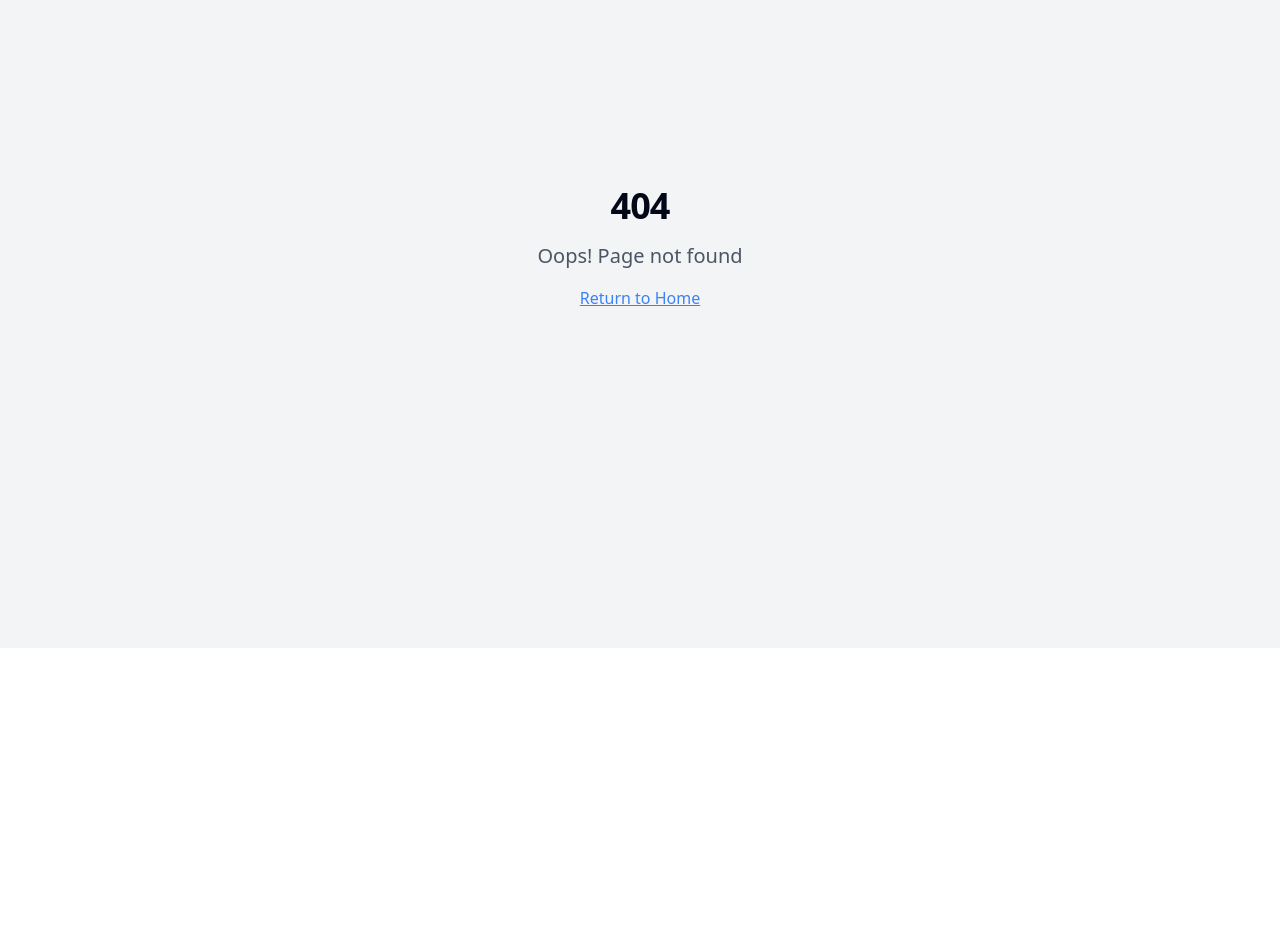
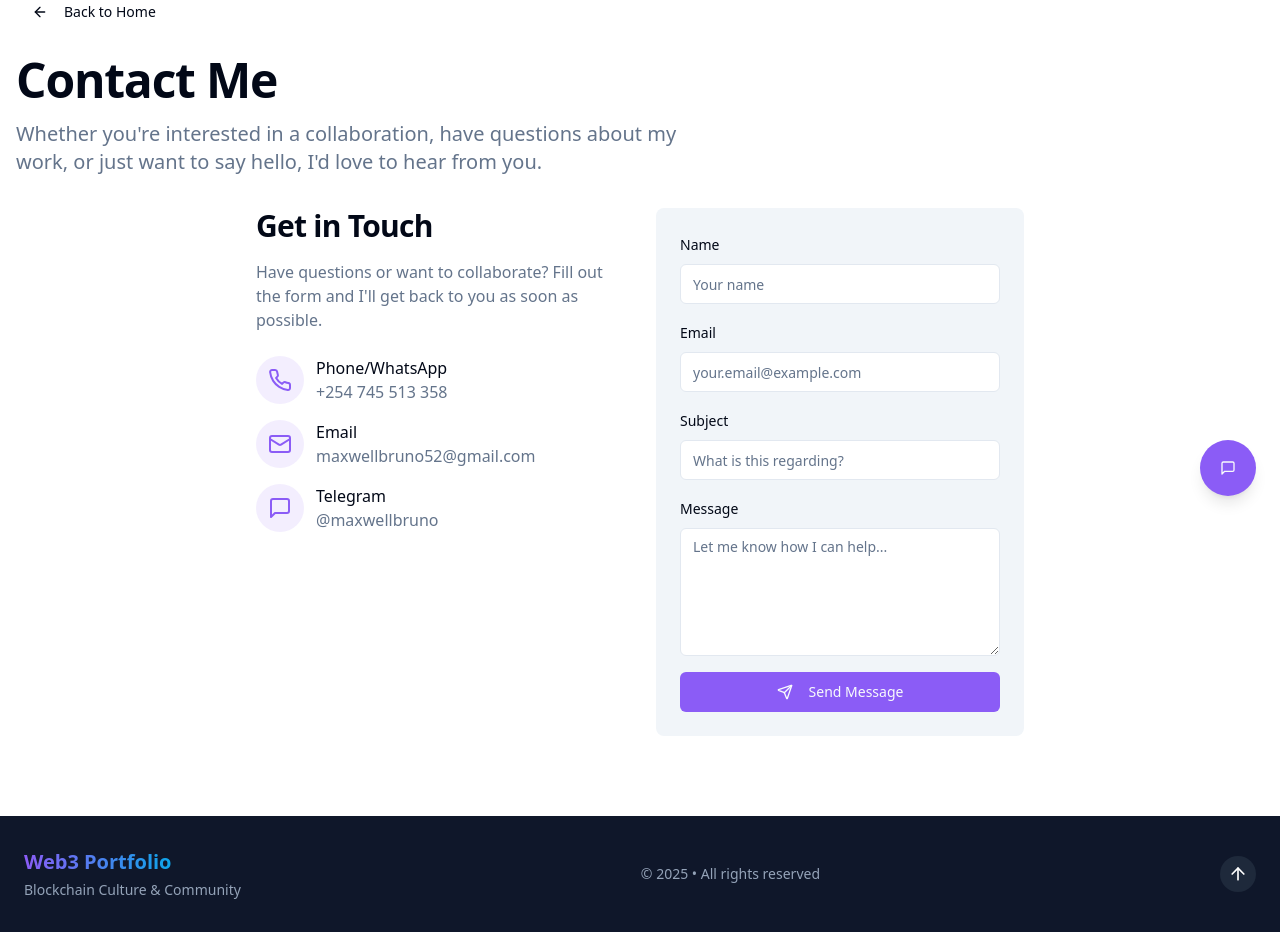
Before and after one commit to Maxwellbruno95/culture-crypto-verse, a React (Vite) app: page /contact in a window 1280 px wide. Before the commit this address had no page. Shown: the part 280-1212 px from the top of the page. Before the commit the page ends 928 px from the top, so only its background shows below. Built offline with nearby package versions, Linux system fonts and the light colour scheme.

Commit message:
Refactor: Update contact information
Update contact links and add a contact form functionality.

```diff
--- a/src/App.tsx
+++ b/src/App.tsx
@@ -1,9 +1,11 @@
+
 import { Toaster } from "@/components/ui/toaster";
 import { Toaster as Sonner } from "@/components/ui/sonner";
 import { TooltipProvider } from "@/components/ui/tooltip";
 import { QueryClient, QueryClientProvider } from "@tanstack/react-query";
 import { BrowserRouter, Routes, Route } from "react-router-dom";
 import Index from "./pages/Index";
+import Contact from "./pages/Contact";
 import NotFound from "./pages/NotFound";
 
 const queryClient = new QueryClient();
@@ -16,6 +18,7 @@ const App = () => (
       <BrowserRouter>
         <Routes>
           <Route path="/" element={<Index />} />
+          <Route path="/contact" element={<Contact />} />
           {/* ADD ALL CUSTOM ROUTES ABOVE THE CATCH-ALL "*" ROUTE */}
           <Route path="*" element={<NotFound />} />
         </Routes>
--- a/src/components/Contact.tsx
+++ b/src/components/Contact.tsx
@@ -8,7 +8,9 @@ import {
   Send,
   Youtube,
   ExternalLink,
-  MessageSquare
+  MessageSquare,
+  Linkedin,
+  Facebook
 } from "lucide-react";
 
 const Contact = () => {
@@ -16,32 +18,37 @@ const Contact = () => {
     {
       platform: "Twitter/X",
       icon: <Twitter className="h-6 w-6" />,
-      url: "https://twitter.com/web3educator",
+      url: "https://x.com/maxwellbrunoX",
     },
     {
       platform: "Instagram",
       icon: <Instagram className="h-6 w-6" />,
-      url: "https://instagram.com/web3educator",
+      url: "https://www.instagram.com/maxwellbruno.eth/",
+    },
+    {
+      platform: "Facebook",
+      icon: <Facebook className="h-6 w-6" />,
+      url: "https://www.facebook.com/maxwellbruno/",
     },
     {
       platform: "Telegram",
       icon: <MessageSquare className="h-6 w-6" />,
-      url: "https://t.me/web3educator",
+      url: "https://t.me/maxwellbruno",
     },
     {
       platform: "Email",
       icon: <Mail className="h-6 w-6" />,
-      url: "mailto:contact@web3educator.com",
+      url: "mailto:maxwellbruno52@gmail.com",
     },
     {
-      platform: "Lens",
-      icon: <ExternalLink className="h-6 w-6" />,
-      url: "https://lens.xyz/web3educator",
+      platform: "LinkedIn",
+      icon: <Linkedin className="h-6 w-6" />,
+      url: "https://www.linkedin.com/in/maxwell-bruno-244ba8141/",
     },
     {
       platform: "YouTube",
       icon: <Youtube className="h-6 w-6" />,
-      url: "https://youtube.com/web3educator",
+      url: "https://www.youtube.com/channel/UCHSH81HCDZBL99c6D7zjUfQ",
     },
   ];
 
@@ -50,7 +57,7 @@ const Contact = () => {
       <div className="max-w-3xl mx-auto text-center space-y-8">
         <h2 className="text-4xl font-bold text-white">Let's Connect</h2>
         <p className="text-xl text-slate-300">
-          Interested in collaborating on blockchain projects, cultural NFTs, or Web3 education?
+          OUL Estates is mainly focused on empowering artists, musicians, developers, builders, innovators and sustainable living.
           Reach out through any of these platforms.
         </p>
 
@@ -70,6 +77,7 @@ const Contact = () => {
         </div>
 
         <div className="mt-12 pt-8 border-t border-slate-700">
+          <a href="/contact">
             <Button
               size="lg"
               className="bg-crypto-purple hover:bg-crypto-darkpurple group"
@@ -77,6 +85,7 @@ const Contact = () => {
               <Send className="mr-2 h-5 w-5 group-hover:translate-x-1 transition-transform" />
               Get In Touch
             </Button>
+          </a>
           <p className="mt-4 text-sm text-slate-400">
             Available for collaborations, speaking engagements, and community building.
           </p>
--- /dev/null
+++ b/src/components/ContactForm.tsx
@@ -0,0 +1,193 @@
+
+import { useState } from "react";
+import { z } from "zod";
+import { useForm } from "react-hook-form";
+import { zodResolver } from "@hookform/resolvers/zod";
+import { Phone, Mail, Send, MessageSquare } from "lucide-react";
+import { Button } from "@/components/ui/button";
+import {
+  Form,
+  FormControl,
+  FormField,
+  FormItem,
+  FormLabel,
+  FormMessage,
+} from "@/components/ui/form";
+import { Input } from "@/components/ui/input";
+import { Textarea } from "@/components/ui/textarea";
+import { toast } from "@/hooks/use-toast";
+
+const formSchema = z.object({
+  name: z.string().min(2, { message: "Name must be at least 2 characters." }),
+  email: z.string().email({ message: "Please enter a valid email address." }),
+  subject: z.string().min(5, { message: "Subject must be at least 5 characters." }),
+  message: z.string().min(10, { message: "Message must be at least 10 characters." }),
+});
+
+const ContactForm = () => {
+  const [isSubmitting, setIsSubmitting] = useState(false);
+
+  const form = useForm<z.infer<typeof formSchema>>({
+    resolver: zodResolver(formSchema),
+    defaultValues: {
+      name: "",
+      email: "",
+      subject: "",
+      message: "",
+    },
+  });
+
+  const onSubmit = async (data: z.infer<typeof formSchema>) => {
+    setIsSubmitting(true);
+
+    try {
+      // In a real application, you would send this data to your server
+      console.log("Form data:", data);
+
+      // Simulate API call
+      await new Promise(resolve => setTimeout(resolve, 1000));
+
+      toast({
+        title: "Message sent successfully!",
+        description: "We'll get back to you as soon as possible.",
+      });
+
+      form.reset();
+    } catch (error) {
+      console.error("Error submitting form:", error);
+      toast({
+        title: "Failed to send message",
+        description: "Please try again later.",
+        variant: "destructive",
+      });
+    } finally {
+      setIsSubmitting(false);
+    }
+  };
+
+  return (
+    <div className="max-w-3xl mx-auto grid md:grid-cols-2 gap-8 items-start">
+      <div>
+        <h2 className="text-3xl font-bold mb-4">Get in Touch</h2>
+        <p className="text-muted-foreground mb-6">
+          Have questions or want to collaborate? Fill out the form and I'll get back to you as soon as possible.
+        </p>
+
+        <div className="space-y-4">
+          <div className="flex items-center gap-3">
+            <div className="bg-crypto-purple/10 p-3 rounded-full">
+              <Phone className="h-6 w-6 text-crypto-purple" />
+            </div>
+            <div>
+              <p className="font-medium">Phone/WhatsApp</p>
+              <a href="tel:+254745513358" className="text-muted-foreground hover:text-crypto-purple">
+                +254 745 513 358
+              </a>
+            </div>
+          </div>
+
+          <div className="flex items-center gap-3">
+            <div className="bg-crypto-purple/10 p-3 rounded-full">
+              <Mail className="h-6 w-6 text-crypto-purple" />
+            </div>
+            <div>
+              <p className="font-medium">Email</p>
+              <a href="mailto:maxwellbruno52@gmail.com" className="text-muted-foreground hover:text-crypto-purple">
+                maxwellbruno52@gmail.com
+              </a>
+            </div>
+          </div>
+
+          <div className="flex items-center gap-3">
+            <div className="bg-crypto-purple/10 p-3 rounded-full">
+              <MessageSquare className="h-6 w-6 text-crypto-purple" />
+            </div>
+            <div>
+              <p className="font-medium">Telegram</p>
+              <a href="https://t.me/maxwellbruno" className="text-muted-foreground hover:text-crypto-purple">
+                @maxwellbruno
+              </a>
+            </div>
+          </div>
+        </div>
+      </div>
+
+      <div className="bg-muted p-6 rounded-lg">
+        <Form {...form}>
+          <form onSubmit={form.handleSubmit(onSubmit)} className="space-y-4">
+            <FormField
+              control={form.control}
+              name="name"
+              render={({ field }) => (
+                <FormItem>
+                  <FormLabel>Name</FormLabel>
+                  <FormControl>
+                    <Input placeholder="Your name" {...field} />
+                  </FormControl>
+                  <FormMessage />
+                </FormItem>
+              )}
+            />
+
+            <FormField
+              control={form.control}
+              name="email"
+              render={({ field }) => (
+                <FormItem>
+                  <FormLabel>Email</FormLabel>
+                  <FormControl>
+                    <Input placeholder="your.email@example.com" {...field} />
+                  </FormControl>
+                  <FormMessage />
+                </FormItem>
+              )}
+            />
+
+            <FormField
+              control={form.control}
+              name="subject"
+              render={({ field }) => (
+                <FormItem>
+                  <FormLabel>Subject</FormLabel>
+                  <FormControl>
+                    <Input placeholder="What is this regarding?" {...field} />
+                  </FormControl>
+                  <FormMessage />
+                </FormItem>
+              )}
+            />
+
+            <FormField
+              control={form.control}
+              name="message"
+              render={({ field }) => (
+                <FormItem>
+                  <FormLabel>Message</FormLabel>
+                  <FormControl>
+                    <Textarea
+                      placeholder="Let me know how I can help..."
+                      className="min-h-32"
+                      {...field}
+                    />
+                  </FormControl>
+                  <FormMessage />
+                </FormItem>
+              )}
+            />
+
+            <Button
+              type="submit"
+              className="w-full bg-crypto-purple hover:bg-crypto-darkpurple"
+              disabled={isSubmitting}
+            >
+              <Send className="mr-2 h-4 w-4" />
+              {isSubmitting ? "Sending..." : "Send Message"}
+            </Button>
+          </form>
+        </Form>
+      </div>
+    </div>
+  );
+};
+
+export default ContactForm;
--- a/src/components/FloatingContact.tsx
+++ b/src/components/FloatingContact.tsx
@@ -1,7 +1,7 @@
 
 import { useState } from "react";
 import { Button } from "@/components/ui/button";
-import { MessageSquare, X, Mail, Twitter, Instagram } from "lucide-react";
+import { MessageSquare, X, Mail, Twitter, Instagram, Facebook } from "lucide-react";
 
 const FloatingContact = () => {
   const [isOpen, setIsOpen] = useState(false);
@@ -10,22 +10,27 @@ const FloatingContact = () => {
     {
       icon: <Mail className="h-5 w-5" />,
       label: "Email",
-      url: "mailto:contact@web3educator.com",
+      url: "mailto:maxwellbruno52@gmail.com",
     },
     {
       icon: <Twitter className="h-5 w-5" />,
       label: "Twitter",
-      url: "https://twitter.com/web3educator",
+      url: "https://x.com/maxwellbrunoX",
     },
     {
       icon: <Instagram className="h-5 w-5" />,
       label: "Instagram",
-      url: "https://instagram.com/web3educator",
+      url: "https://www.instagram.com/maxwellbruno.eth/",
+    },
+    {
+      icon: <Facebook className="h-5 w-5" />,
+      label: "Facebook",
+      url: "https://www.facebook.com/maxwellbruno/",
     },
     {
       icon: <MessageSquare className="h-5 w-5" />,
       label: "Telegram",
-      url: "https://t.me/web3educator",
+      url: "https://t.me/maxwellbruno",
     },
   ];
 
--- a/src/components/Hero.tsx
+++ b/src/components/Hero.tsx
@@ -24,7 +24,7 @@ const Hero = () => {
           <Button size="lg" className="bg-crypto-purple hover:bg-crypto-darkpurple">
             View Portfolio
           </Button>
-          <Button size="lg" variant="outline">
+          <Button size="lg" variant="outline" as="a" href="/contact">
             Contact Me
           </Button>
         </div>
--- /dev/null
+++ b/src/pages/Contact.tsx
@@ -0,0 +1,38 @@
+
+import NavBar from "@/components/NavBar";
+import Footer from "@/components/Footer";
+import ContactForm from "@/components/ContactForm";
+import FloatingContact from "@/components/FloatingContact";
+import { ArrowLeft } from "lucide-react";
+import { Button } from "@/components/ui/button";
+import { Link } from "react-router-dom";
+
+const Contact = () => {
+  return (
+    <div className="min-h-screen flex flex-col">
+      <NavBar />
+      <main className="flex-grow">
+        <div className="container py-12 md:py-20 px-4 mx-auto">
+          <div className="mb-8">
+            <Link to="/">
+              <Button variant="ghost" className="group mb-6">
+                <ArrowLeft className="h-4 w-4 mr-2 group-hover:-translate-x-1 transition-transform" />
+                Back to Home
+              </Button>
+            </Link>
+            <h1 className="text-4xl md:text-5xl font-bold mb-4">Contact Me</h1>
+            <p className="text-xl text-muted-foreground max-w-2xl">
+              Whether you're interested in a collaboration, have questions about my work, or just want to say hello, I'd love to hear from you.
+            </p>
+          </div>
+
+          <ContactForm />
+        </div>
+      </main>
+      <Footer />
+      <FloatingContact />
+    </div>
+  );
+};
+
+export default Contact;
```
Lines whose indentation alone changed are shown as unchanged.
